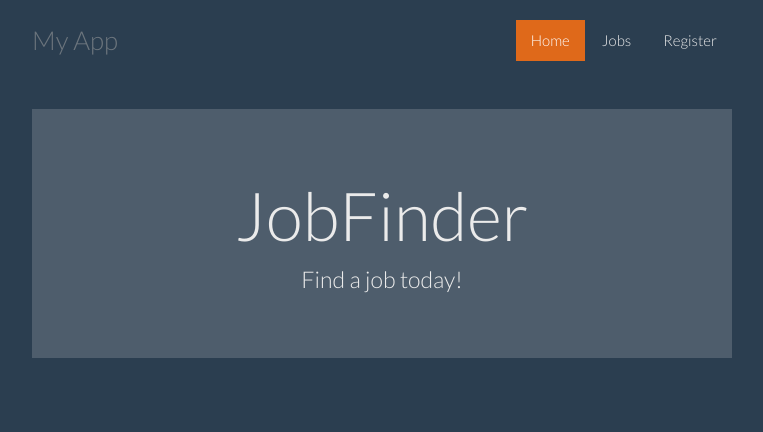
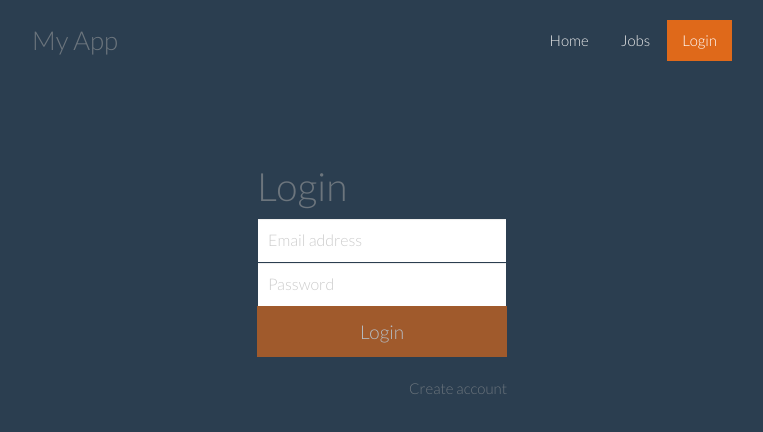
Before and after one commit to webmakaka/Creating-Apps-With-Angular-Node-and-Token-Authentication-updated, a website: page frontend/public/index.html at #!/login in a window 1280 px wide. Shown: the whole page, without its empty margins (258-1021 px from the left). Drawn offline with nearby package versions, Linux system fonts and the light colour scheme; some packages are replaced by stand-ins of ours; no server answers.

Commit message:
43-Login View

```diff
--- a/frontend/public/index.html
+++ b/frontend/public/index.html
@@ -46,6 +46,7 @@
     <script src="js/services/authinterceptor.js"></script>
     <script src="js/controllers/register.js"></script>
     <script src="js/controllers/header.js"></script>
+    <script src="js/controllers/login.js"></script>
     <script src="js/controllers/logout.js"></script>
     <script src="js/controllers/jobs.js"></script>
 
--- a/frontend/public/js/app.config.js
+++ b/frontend/public/js/app.config.js
@@ -17,6 +17,12 @@ angular
                 controller: 'RegisterCtrl'
             })
 
+            .state('login', {
+                url: '/login',
+                templateUrl: 'views/login.html',
+                controller: 'LoginCtrl'
+            })
+
             .state('jobs', {
                 url: '/jobs',
                 templateUrl: 'views/jobs.html',
--- /dev/null
+++ b/frontend/public/js/controllers/login.js
@@ -0,0 +1,5 @@
+'use strict';
+
+angular
+    .module('myApp').controller('LoginCtrl', function(){
+    });
--- a/frontend/public/views/header.html
+++ b/frontend/public/views/header.html
@@ -7,7 +7,7 @@
         <a ui-sref="jobs">Jobs</a>
     </li>
     <li ng-hide="isAuthenticated()" ui-sref-active="active">
-        <a ui-sref="register">Register</a>
+        <a ui-sref="login">Login</a>
     </li>
     <li ng-show="isAuthenticated()" ui-sref-active="active">
         <a ui-sref="logout">Logout</a>
--- /dev/null
+++ b/frontend/public/views/login.html
@@ -0,0 +1,14 @@
+<form ng-submit="submit()" name="register" class="form-signin" novalidate>
+    <h1 class="form-signin-heading text-muted">Login</h1>
+    <input name="email" ng-model="email" type="email" class="form-control" placeholder="Email address" required >
+
+    <p class="help-block" ng-show="register.email.$dirty && register.email.$invalid">Please enter a proper email.</p>
+
+    <input name="password" ng-model="password" type="password" class="form-control" placeholder="Password" required>
+
+    <button ng-disabled="register.$invalid" class="btn btn-lg btn-primary btn-block" type="submit">
+        Login
+    </button>
+    <br/>
+    <a class="text-muted pull-right" ui-sref="register">Create account</a>
+</form>
```
Also changed, not shown: Readme.md, img/part6-pic1.png (added), img/part6-pic2.png (added).
